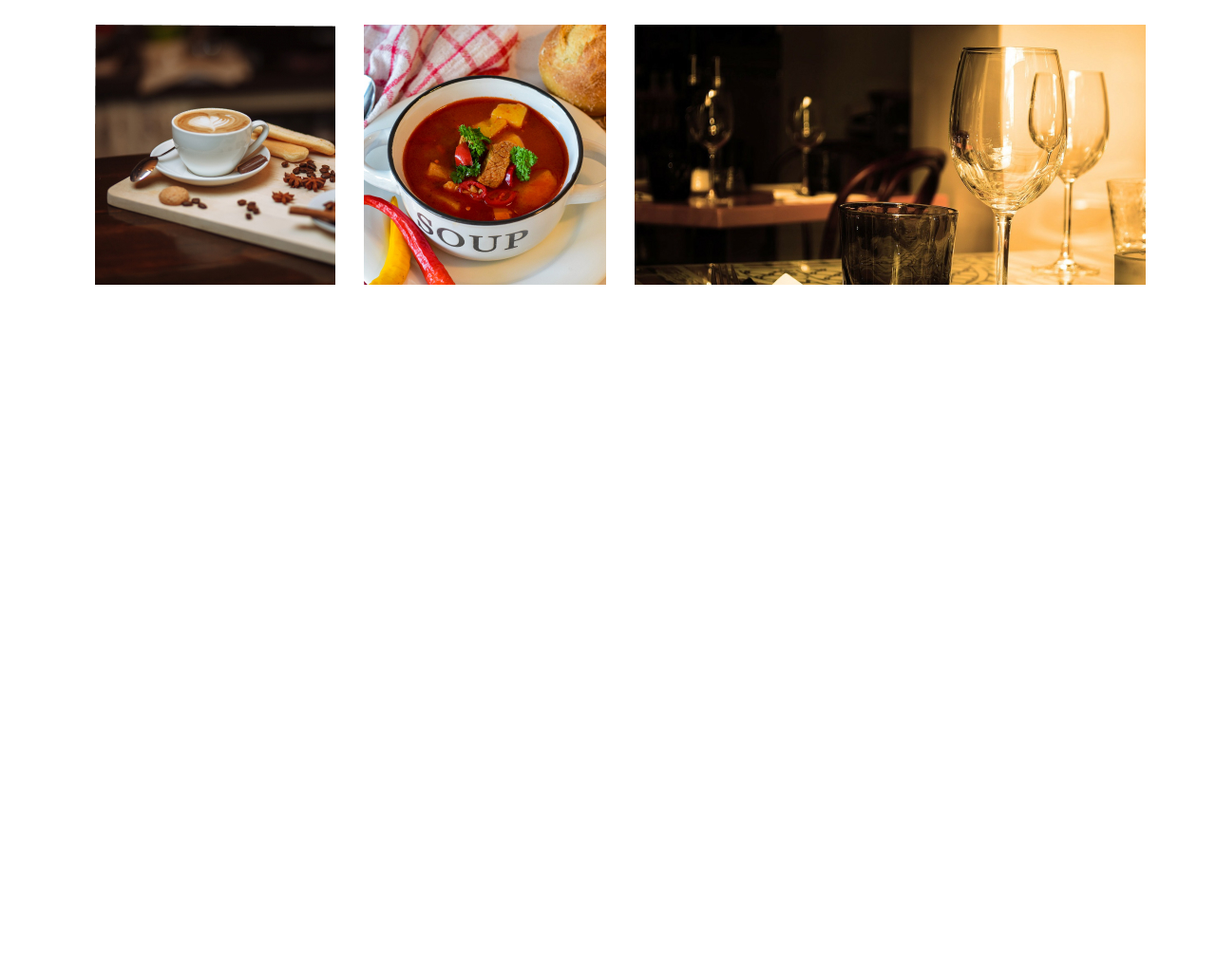
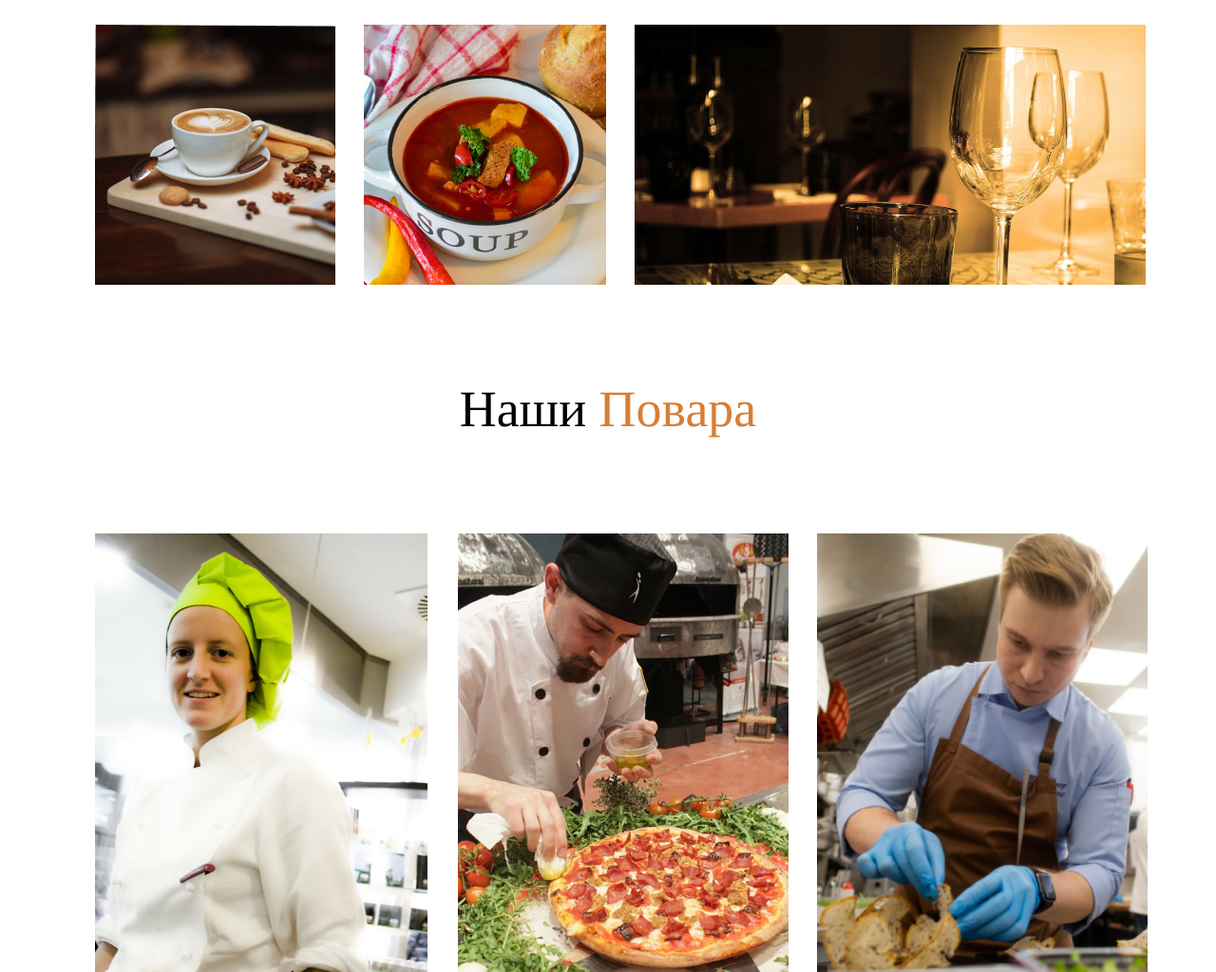
Before and after one commit to Scorpion96522/Restaurant, a plain HTML site: page index.html in a window 1280 px wide. Shown: the part 4809-5833 px from the top of the page at 95% size. Before the commit the page ends 5109 px from the top, so only its background shows below. Drawn offline with nearby package versions, Linux system fonts and the light colour scheme.

Commit message:
made a block with chefs

```diff
--- a/css/style.css
+++ b/css/style.css
@@ -1054,3 +1054,28 @@ text-align: center;
     grid-row: 2;
 }
  /* End galery styles  */
+
+  /* Start cook styles  */
+.cook__title {
+    padding: 100px 0;
+    text-align: center;
+    font-family: 'Tinos';
+    font-weight: 400;
+    font-size: 54px;
+    line-height: 62px;
+    font-style: normal;
+    color: #000000;
+}
+
+.cook__title span {
+color: #D67E34;
+}
+
+.cook__content {
+    display: flex;
+}
+
+.cook__pic {
+    padding-right: 30px;
+}
+/* End cook styles  */
--- a/index.html
+++ b/index.html
@@ -285,8 +285,21 @@
                 </div>
             </div>
         </div>
+        <!-- End galery -->
+        <div class="cook">
+            <div class="wrapper">
+                <h2 class="cook__title">Наши <span>Повара</span></h2>
+                <div class="cook__content">
+                    <img src="./img/Cook-pic1.jpg" alt="Cook-pic1" class="cook__pic">
+                    <img src="./img/Cook-pic2.jpg" alt="Cook-pic2" class="cook__pic">
+                    <img src="./img/Cook-pic3.jpg" alt="Cook-pic3" class="cook__pic">
+                </div>
+            </div>
+        </div>
+        <!-- cook Start  -->
 
-        <!-- End galery -->
+
+        <!-- cook End  -->
 
     </main>
 
```
Also changed, not shown: img/Cook-pic1.jpg (added), img/Cook-pic2.jpg (added), img/Cook-pic3.jpg (added).
